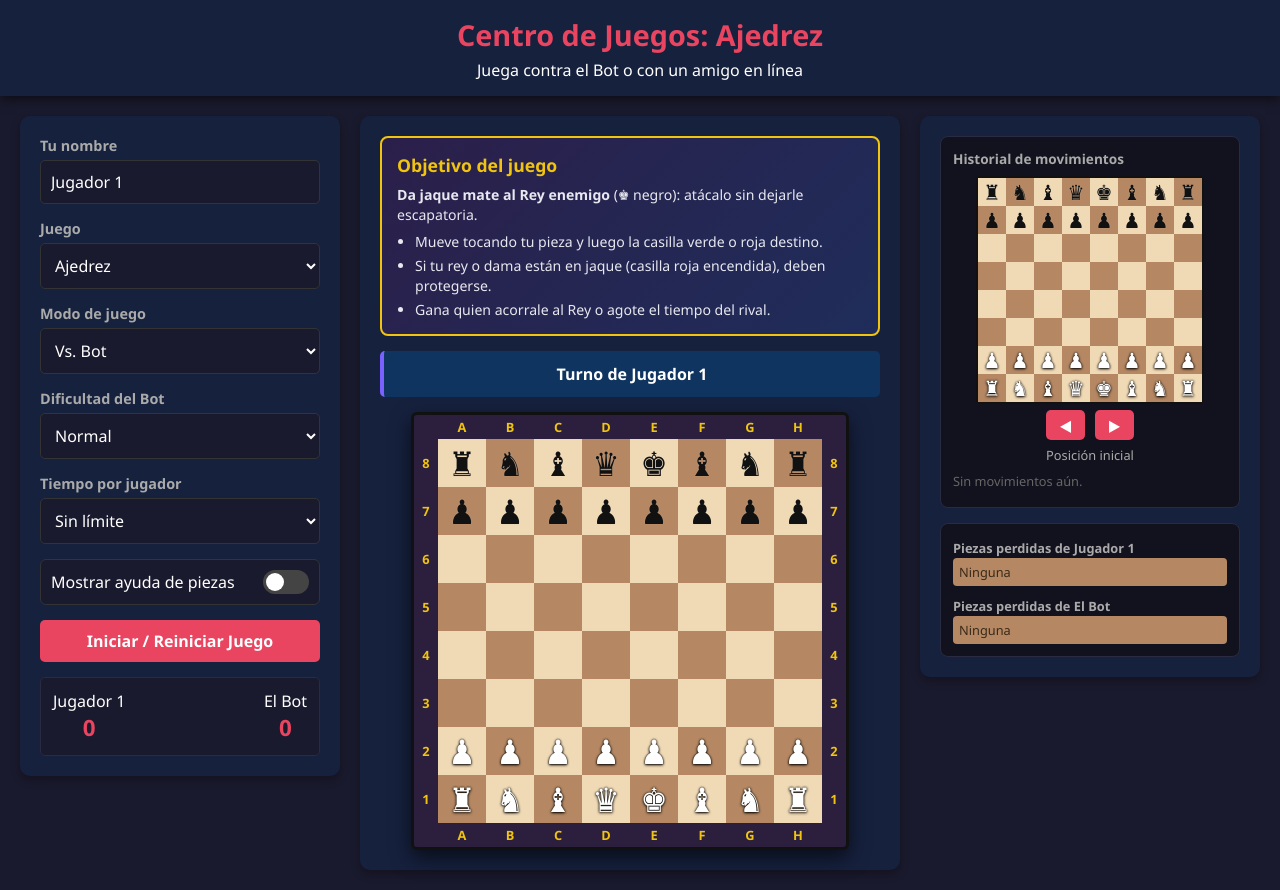
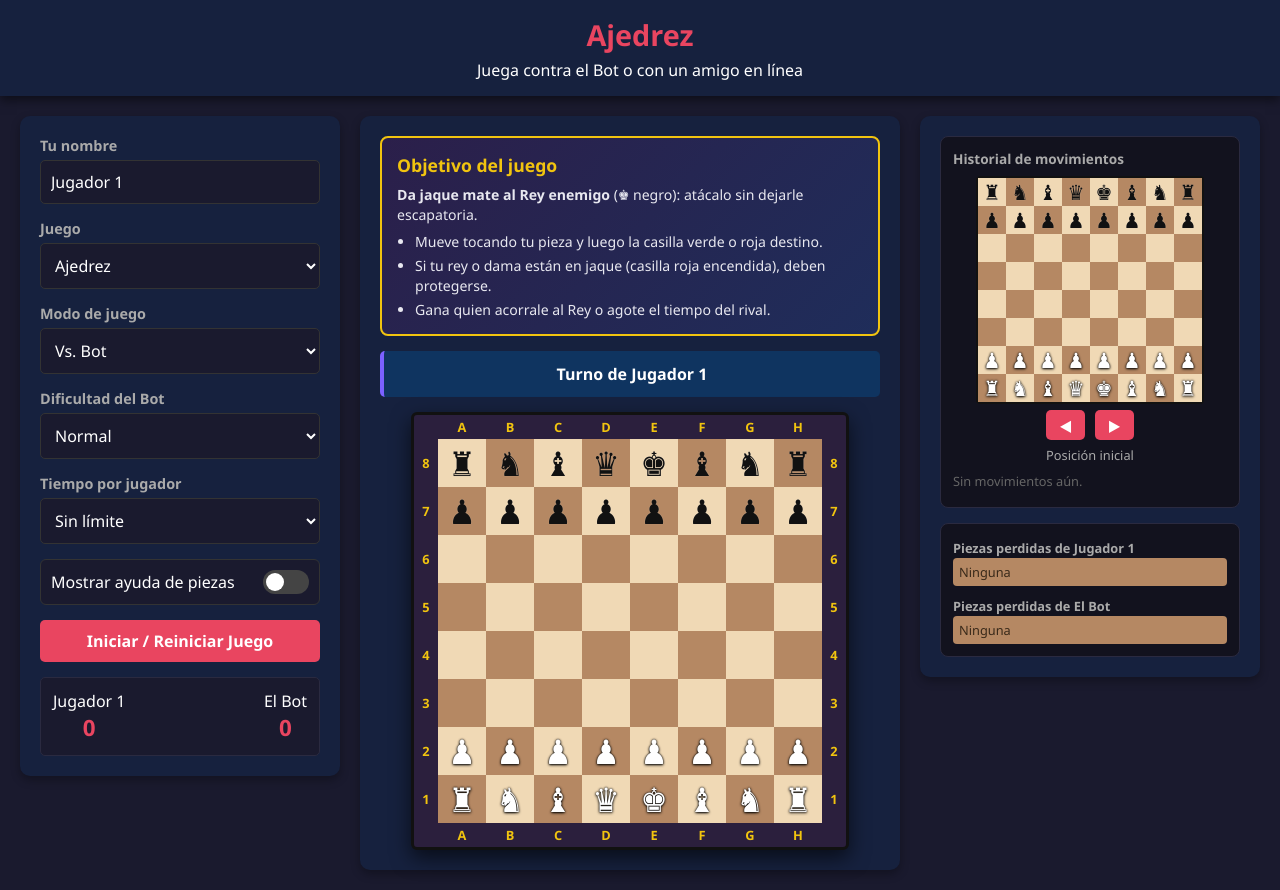
Before and after one commit to Licuaddemanzana0328/Ajedrez, a plain HTML site: page index.html in a window 1280 px wide. Drawn offline with Linux system fonts and the light colour scheme.

Commit message:
Simplify header title in index.html

```diff
--- a/index.html
+++ b/index.html
@@ -20,7 +20,7 @@
 
 <body>
     <header>
-        <h1>Centro de Juegos: Ajedrez</h1>
+        <h1>Ajedrez</h1>
         <p>Juega contra el Bot o con un amigo en línea</p>
     </header>
 
```
